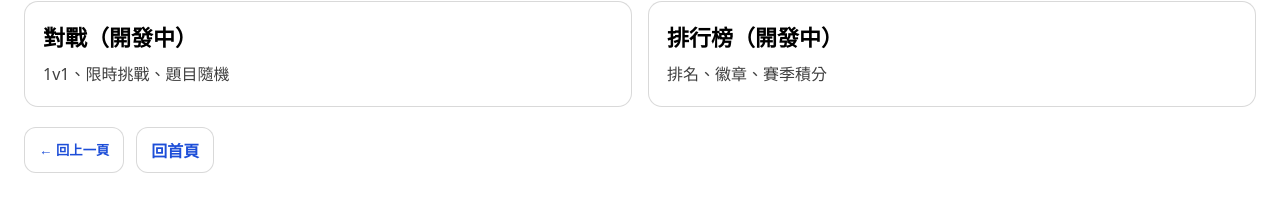
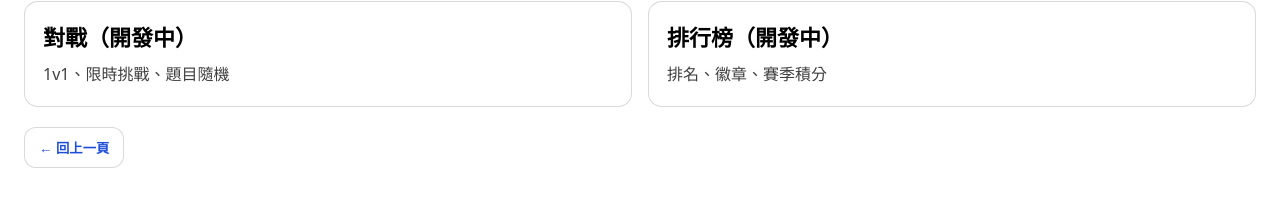
Before and after one commit to boos88978857-svg/ai-intelligent-learning-machine, a Next.js app: page /arena in a window 1280 px wide. Shown: the part 202-414 px from the top of the page. Built offline with nearby package versions, Linux system fonts and the light colour scheme.

Commit message:
更新 page.tsx

```diff
--- a/app/arena/page.tsx
+++ b/app/arena/page.tsx
@@ -1,6 +1,5 @@
 "use client";
 
-import Link from "next/link";
 import { useRouter } from "next/navigation";
 import { ui } from "../ui";
 
@@ -29,18 +28,14 @@ export default function ArenaPage() {
         </div>
       </div>
 
-      {/* 底部操作區：返回 */}
-      <div style={{ marginTop: 20, display: "flex", gap: 12, flexWrap: "wrap" }}>
+      {/* 只保留回上一頁（回首頁用上方導覽） */}
+      <div style={{ marginTop: 20 }}>
         <button
           onClick={() => router.back()}
           style={{ ...ui.navBtn, cursor: "pointer" }}
         >
           ← 回上一頁
         </button>
-
-        <Link href="/" style={ui.navBtn}>
-          回首頁
-        </Link>
       </div>
     </main>
   );
```
